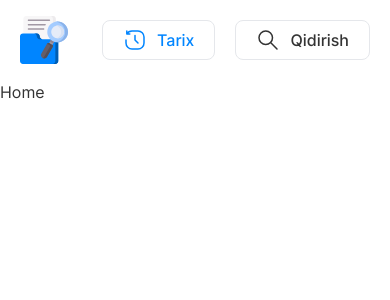
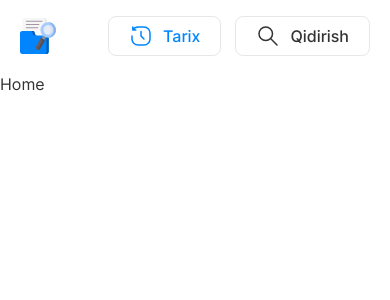
Before and after one commit to YaxyobekUz/find-data-from-sheets, a React (Vite) app: page / in a window 390 px wide. Shown: the top 300 px of the page. Built offline with nearby package versions, Linux system fonts and the light colour scheme.

Commit message:
add responsive styles to header

```diff
--- a/src/components/Header.jsx
+++ b/src/components/Header.jsx
@@ -11,24 +11,29 @@ import searchIcon from "../assets/images/icons/search.svg";
 
 const Header = () => {
   return (
-    <header className="bg-white py-4">
+    <header className="sticky top-0 inset-x-0 bg-white py-4">
       <div className="container">
         <div className="flex items-center justify-between">
           {/* Logo */}
-          <Link to="/" className="flex items-center gap-1">
+          <Link to="/" className="flex items-center gap-3.5">
             {/* logo icon */}
             <img
-              width={181}
-              height={48}
+              width={40}
+              height={40}
               src={logoIcon}
-              className="w-auto h-12"
+              className="size-9 sm:size-10"
               alt="Mene Market logo svg icon"
             />
+
+            {/* logo text */}
+            <span className="hidden font-medium leading-[18px] sm:inline">
+              Ma'lumtolarni <br /> qidirish
+            </span>
           </Link>
 
           {/* Nav */}
           <nav>
-            <ul className="flex items-center gap-5">
+            <ul className="flex items-center gap-3.5 sm:gap-5">
               {/* history */}
               <li>
                 <Link to="/history" className="btn-stroke h-10 px-5">
```
